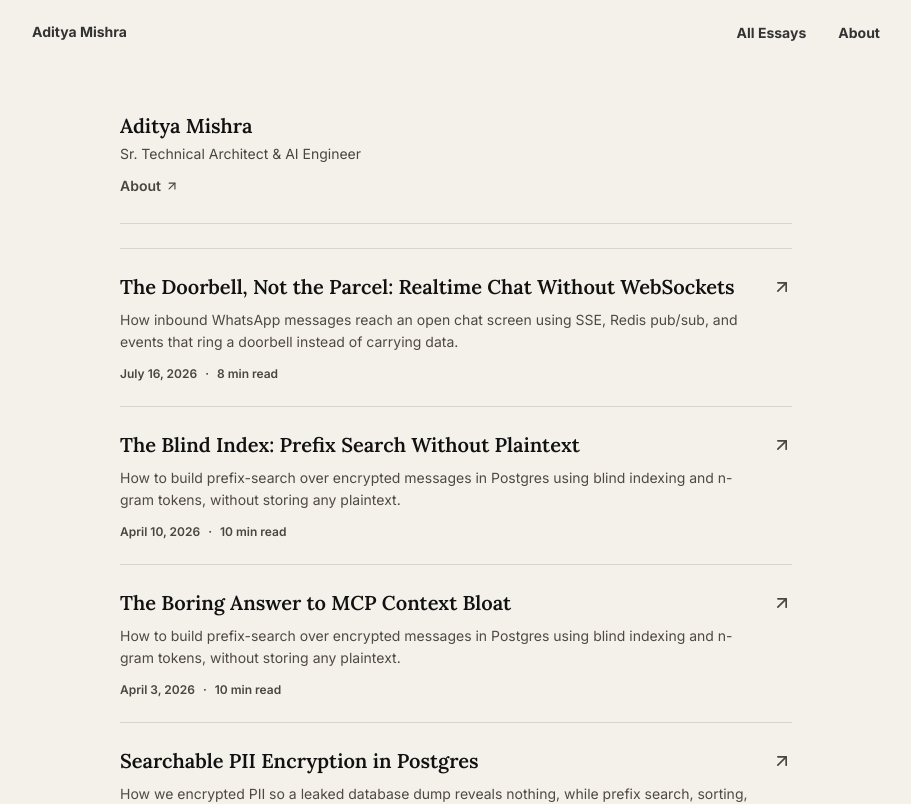
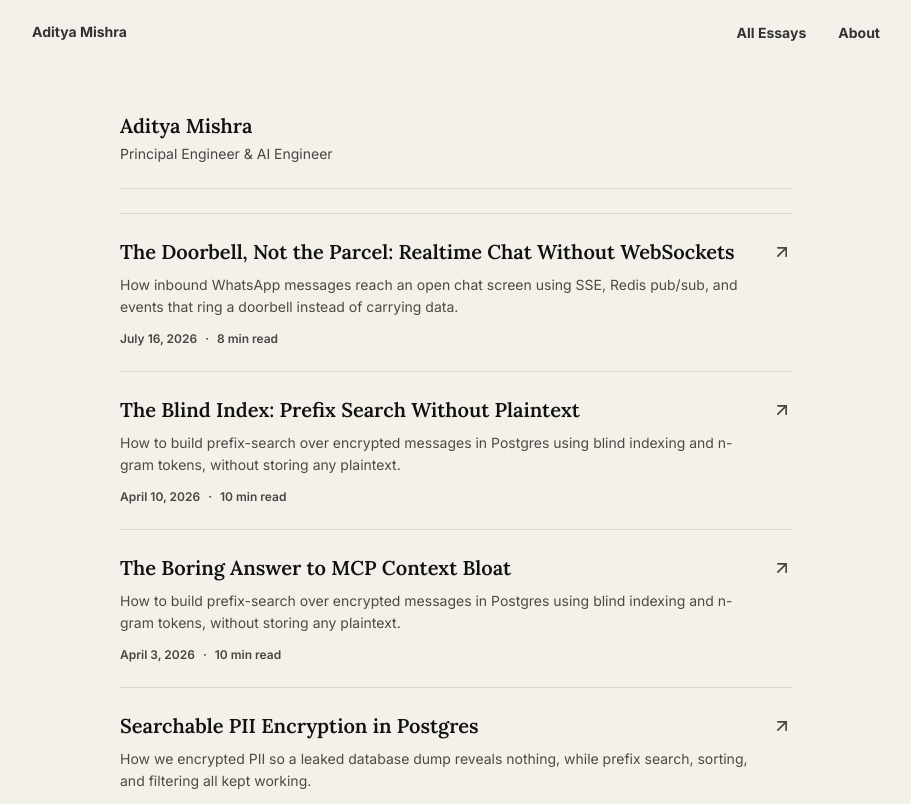
Before and after one commit to adimyth/adimyth.github.io, a Next.js app: page / in a window 1280 px wide. Shown: the top 804 px of the page, without its empty margins (184-1095 px from the left). Built offline with nearby package versions, Linux system fonts and the light colour scheme.

Commit message:
feat: update the title and drop the about link

```diff
--- a/app/layout.tsx
+++ b/app/layout.tsx
@@ -25,7 +25,7 @@ const firaCode = Fira_Code({
 
 export const metadata: Metadata = {
   metadataBase: new URL(SITE_URL),
-  title: "Aditya Mishra · Sr. Technical Architect & AI Engineer",
+  title: "Aditya Mishra · Principal Engineer & AI Engineer",
   description:
     "8+ years building AI systems that are scalable, reliable, and extensible, from classical ML and NLP to Generative AI, LLM-powered applications, and Agentic AI. Open to new opportunities.",
   icons: {
@@ -33,7 +33,7 @@ export const metadata: Metadata = {
     apple: "/apple-icon",
   },
   openGraph: {
-    title: "Aditya Mishra · Sr. Technical Architect & AI Engineer",
+    title: "Aditya Mishra · Principal Engineer & AI Engineer",
     description:
       "8+ years building AI systems that are scalable, reliable, and extensible - from classical ML and NLP to Generative AI, LLM-powered applications, and Agentic AI.",
     url: SITE_URL,
@@ -42,7 +42,7 @@ export const metadata: Metadata = {
   },
   twitter: {
     card: "summary_large_image",
-    title: "Aditya Mishra · Sr. Technical Architect & AI Engineer",
+    title: "Aditya Mishra · Principal Engineer & AI Engineer",
     description:
       "8+ years building AI systems that are scalable, reliable, and extensible - from classical ML and NLP to Generative AI, LLM-powered applications, and Agentic AI.",
   },
--- a/app/opengraph-image.tsx
+++ b/app/opengraph-image.tsx
@@ -3,7 +3,7 @@ import { readFileSync } from "fs";
 import { join } from "path";
 
 export const dynamic = "force-static";
-export const alt = "Aditya Mishra - Sr. Technical Architect & AI Engineer";
+export const alt = "Aditya Mishra - Principal Engineer & AI Engineer";
 export const size = { width: 1200, height: 630 };
 export const contentType = "image/png";
 
@@ -87,7 +87,7 @@ export default async function Image() {
               marginBottom: 24,
             }}
           >
-            Sr. Technical Architect &amp; AI Engineer
+            Principal Engineer &amp; AI Engineer
           </div>
 
           <div
--- a/components/IdentityStrip.tsx
+++ b/components/IdentityStrip.tsx
@@ -1,5 +1,3 @@
-import Link from "next/link";
-import { ArrowUpRight } from "lucide-react";
 import { profile } from "@/lib/data";
 
 export default function IdentityStrip() {
@@ -12,13 +10,6 @@ export default function IdentityStrip() {
         {profile.name}
       </h1>
       <p className="text-sm text-[#4a4542] mt-1">{profile.title}</p>
-      <Link
-        href="/about"
-        className="inline-flex items-center gap-1 text-sm font-semibold text-[#4a4542] hover:text-[#111111] transition-colors mt-3"
-      >
-        About
-        <ArrowUpRight className="w-3.5 h-3.5" />
-      </Link>
     </div>
   );
 }
--- a/lib/data.ts
+++ b/lib/data.ts
@@ -8,7 +8,7 @@ export const upcomingEvent = {
 
 export const profile = {
   name: "Aditya Mishra",
-  title: "Sr. Technical Architect & AI Engineer",
+  title: "Principal Engineer & AI Engineer",
   tagline:
     "8+ years building AI systems that are scalable, reliable, and extensible. From classical ML and NLP to Generative AI, LLM-powered applications, and Agentic AI. I write about the trade-offs and hard lessons from production.",
   about:
@@ -101,7 +101,7 @@ export const experience: ExperienceEntry[] = [
     url: "https://sharpsell.ai",
     logo: "https://enhancv.s3.amazonaws.com/company-logos-cache/sharpsell.ai.png",
     location: "Mumbai",
-    role: "Sr. Technical Architect",
+    role: "Principal Engineer",
     period: "Jan 2022 to Present",
     projects: [
       {
```
